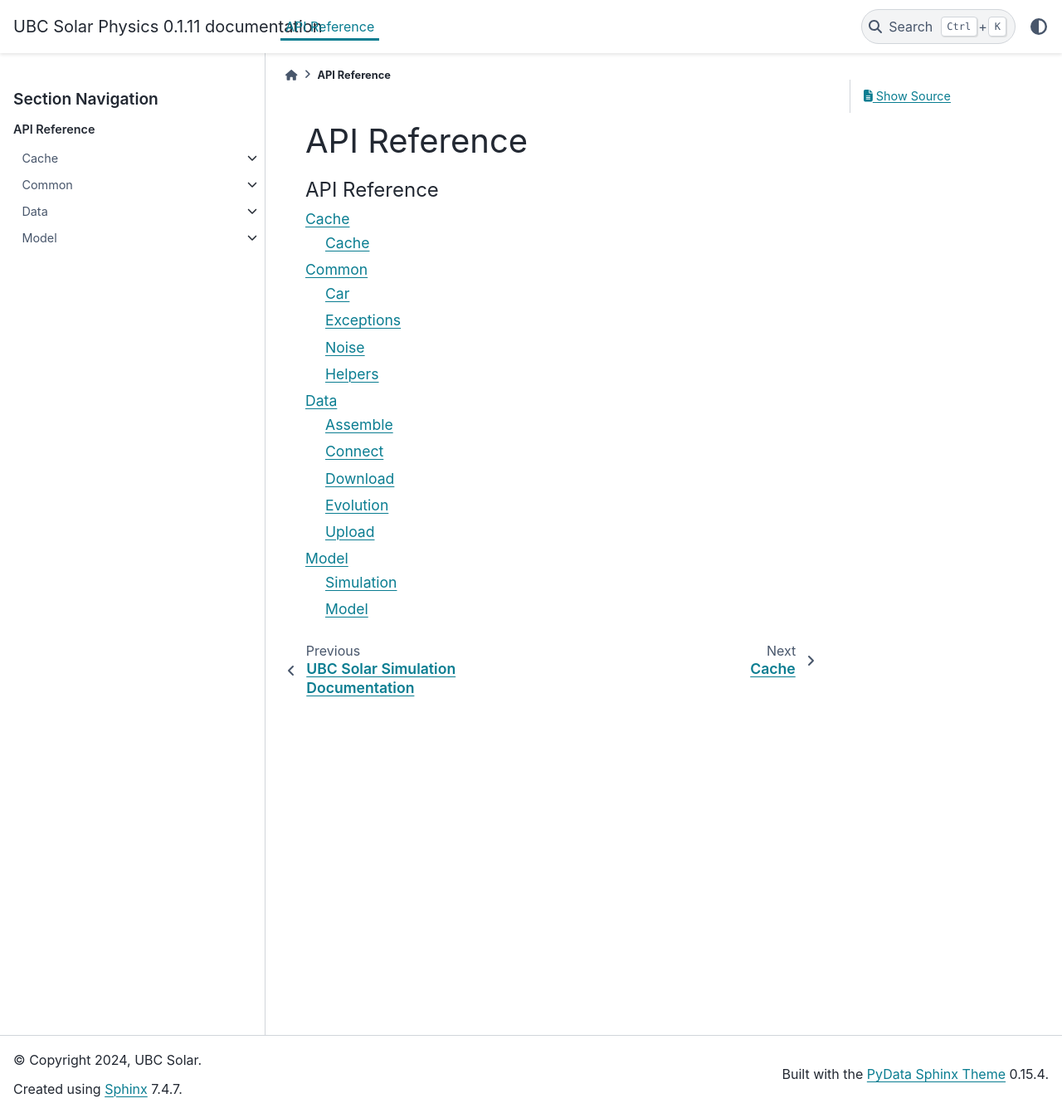
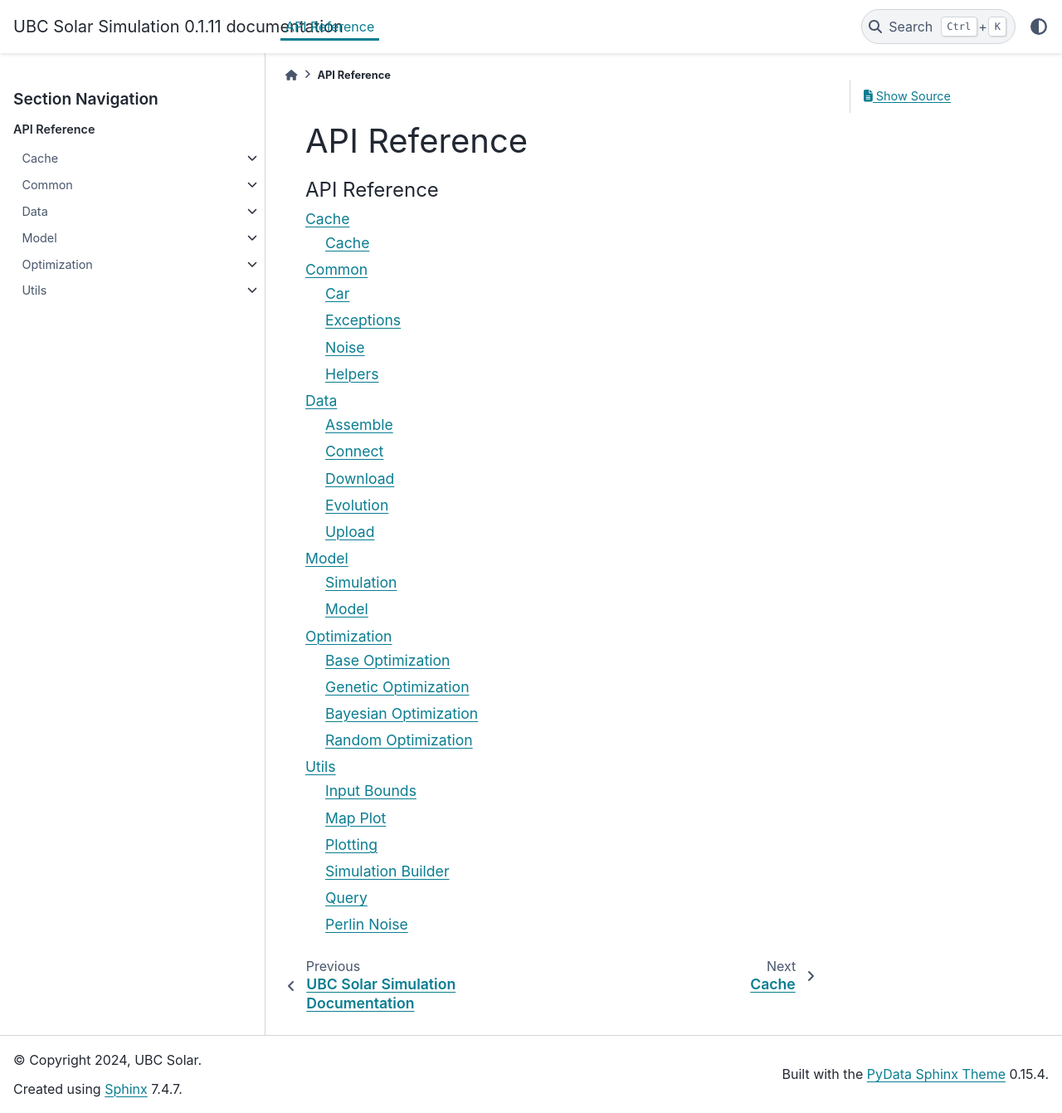
Before and after one commit to UBC-Solar/Simulation, a Sphinx documentation site: the page built from docs/source/api.rst, in a window 1280 px wide and 1341 px high. Shown: the whole window at 83% size. Built offline with Sphinx 7.4.7 and the PyData theme 0.15.4, drawn with Linux system fonts in a browser that asks for light colours; pages that are not in the unit, such as notebooks, are missing from menus.

Commit message:
Add more doc files

```diff
--- a/docs/source/api.rst
+++ b/docs/source/api.rst
@@ -9,3 +9,5 @@ API Reference
    common/index
    data/index
    model/index
+   optimization/index
+   utils/index
--- a/docs/source/conf.py
+++ b/docs/source/conf.py
@@ -1,5 +1,7 @@
 import os
 import sys
+import subprocess
+
 sys.path.insert(0, os.path.abspath('../../'))  # Adjust as necessary
 print(sys.path)
 print(os.listdir(os.getcwd()))
@@ -13,7 +15,7 @@ print(os.listdir(sys.path[0]))
 # -- Project information -----------------------------------------------------
 # https://www.sphinx-doc.org/en/master/usage/configuration.html#project-information
 
-project = 'UBC Solar Physics'
+project = 'UBC Solar Simulation'
 copyright = '2024, UBC Solar'
 author = 'Joshua Riefman'
 release = '0.1.11'
@@ -23,9 +25,10 @@ release = '0.1.11'
 
 extensions = [
     'sphinx.ext.autodoc',
-    'sphinx.ext.napoleon',   # For Google/NumPy style docstrings
-    'sphinx.ext.autosummary',  # To generate summary tables for modules
-    'myst_parser',           # For Markdown support if needed
+    'sphinx.ext.napoleon',
+    'sphinx.ext.autosummary',
+    'sphinx.ext.linkcode',
+    'myst_parser',
 ]
 
 html_theme = "pydata_sphinx_theme"
@@ -41,3 +44,20 @@ autosummary_generate = True
 # https://www.sphinx-doc.org/en/master/usage/configuration.html#options-for-html-output
 
 html_static_path = ['_static']
+
+
+def get_commit_hash():
+    try:
+        return subprocess.check_output(['git', 'rev-parse', 'HEAD']).strip().decode('utf-8')
+    except subprocess.CalledProcessError:
+        return "main"
+
+
+def linkcode_resolve(domain, info):
+    if domain != 'py':
+        return None
+    if not info['module']:
+        return None
+
+    filename = info['module'].replace('.', '/')
+    return f"https://github.com/UBC-Solar/Simulation/blob/{get_commit_hash()}/{filename}.py"
--- a/docs/source/index.rst
+++ b/docs/source/index.rst
@@ -6,7 +6,6 @@ UBC Solar Simulation Documentation
    :maxdepth: 3
    :caption: Contents:
 
-   README.md
    api
 
 .. include:: ../../README.md
--- /dev/null
+++ b/docs/source/optimization/base_optimization.rst
@@ -0,0 +1,7 @@
+Base Optimization
+=================
+
+.. autoclass:: simulation.optimization.base_optimization.BaseOptimization
+   :members:
+   :undoc-members:
+   :show-inheritance:
--- /dev/null
+++ b/docs/source/optimization/bayesian.rst
@@ -0,0 +1,7 @@
+Bayesian Optimization
+=====================
+
+.. autoclass:: simulation.optimization.bayesian.BayesianOptimization
+   :members:
+   :undoc-members:
+   :show-inheritance:
--- /dev/null
+++ b/docs/source/optimization/index.rst
@@ -0,0 +1,11 @@
+Optimization
+============
+
+.. toctree::
+   :maxdepth: 3
+   :caption: Optimization
+
+   base_optimization
+   genetic
+   bayesian
+   random
--- /dev/null
+++ b/docs/source/utils/index.rst
@@ -0,0 +1,13 @@
+Utils
+=====
+
+.. toctree::
+   :maxdepth: 3
+   :caption: Utils
+
+   input_bounds
+   map_plot
+   plotting
+   simulation_builder
+   query
+   perlin_noise
--- /dev/null
+++ b/docs/source/utils/input_bounds.rst
@@ -0,0 +1,7 @@
+Input Bounds
+===================
+
+.. autoclass:: simulation.utils.InputBounds
+   :members:
+   :undoc-members:
+   :show-inheritance:
--- /dev/null
+++ b/docs/source/utils/map_plot.rst
@@ -0,0 +1,7 @@
+Map Plot
+========
+
+.. autoclass:: simulation.utils.MapPlot.MapPlot
+   :members:
+   :undoc-members:
+   :show-inheritance:
--- /dev/null
+++ b/docs/source/utils/perlin_noise.rst
@@ -0,0 +1,7 @@
+Perlin Noise
+============
+
+.. autoclass:: simulation.utils.PerlinNoise.Noise
+   :members:
+   :undoc-members:
+   :show-inheritance:
```
Also changed, not shown: docs/Simulation.md (added, +30 -0 lines), docs/source/optimization/genetic.rst (added, +13 -0 lines), docs/source/optimization/random.rst (added, +7 -0 lines), docs/source/utils/plotting.rst (added, +12 -0 lines), docs/source/utils/query.rst (added, +56 -0 lines), docs/source/utils/simulation_builder.rst (added, +7 -0 lines), 2 other files.
